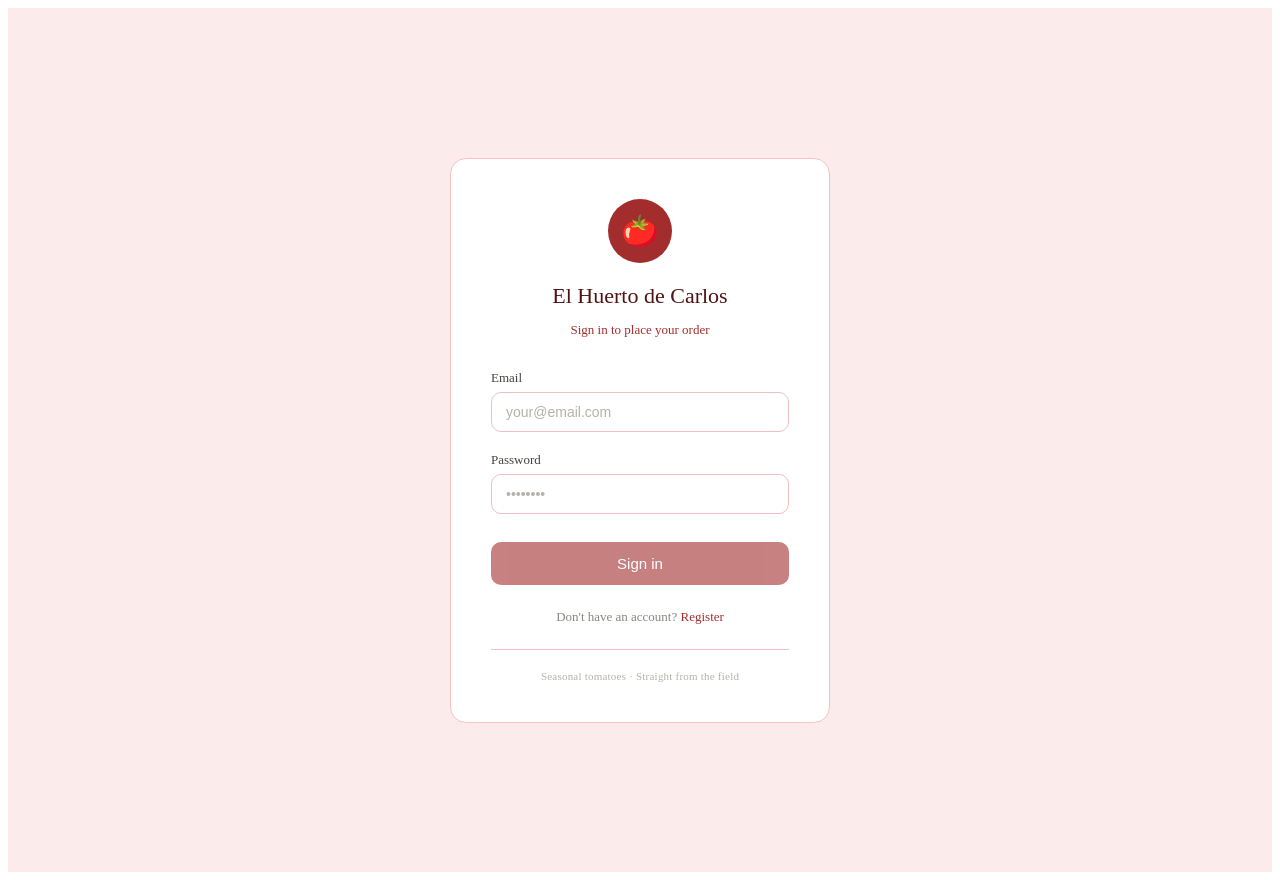
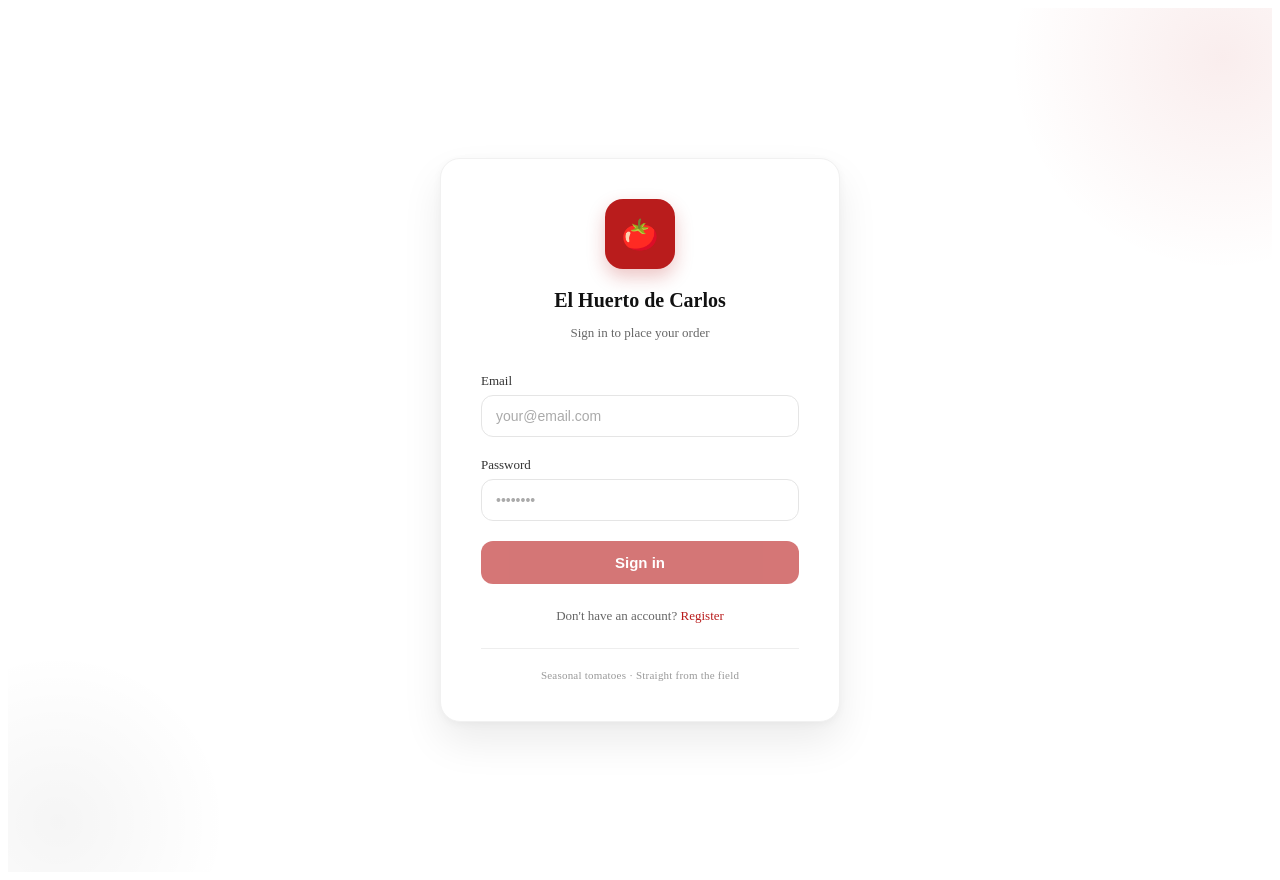
Before and after one commit to eariasvalor/HuertoCarlos-front, an Angular app: page /login in a window 1280 px wide. Built offline with nearby package versions, Linux system fonts and the light colour scheme.

Commit message:
Design changed: login, register & profile

```diff
--- a/src/app/components/login/login.component.scss
+++ b/src/app/components/login/login.component.scss
@@ -1,141 +1,214 @@
 .login-wrapper {
   min-height: 100vh;
-  background: #FCEBEB;
+  background: #ffffff;
   display: flex;
   align-items: center;
   justify-content: center;
   padding: 2rem 1rem;
+
+  position: relative;
+  overflow: hidden;
 }
 
+.login-wrapper::before {
+  content: "";
+  position: absolute;
+  width: 500px;
+  height: 500px;
+
+  background: radial-gradient(
+    circle,
+    rgba(185, 28, 28, 0.08),
+    transparent 60%
+  );
+
+  top: -200px;
+  right: -200px;
+  z-index: 0;
+}
+
+.login-wrapper::after {
+  content: "";
+  position: absolute;
+  width: 400px;
+  height: 400px;
+
+  background: radial-gradient(
+    circle,
+    rgba(0, 0, 0, 0.04),
+    transparent 60%
+  );
+
+  bottom: -150px;
+  left: -150px;
+  z-index: 0;
+}
+
+/* CARD */
 .login-card {
   background: white;
-  border-radius: 16px;
+  border-radius: 20px;
   padding: 2.5rem;
   width: 100%;
-  max-width: 380px;
-  border: 0.5px solid #F7C1C1;
+  max-width: 400px;
   box-sizing: border-box;
+  z-index: 1;
+  border: 1px solid #f1f1f1;
+  box-shadow:
+    0 20px 40px rgba(0, 0, 0, 0.08),
+    0 2px 8px rgba(0, 0, 0, 0.04);
+
+  position: relative;
+  overflow: hidden;
 }
-
+/* HEADER */
 .login-header {
   text-align: center;
   margin-bottom: 2rem;
-
-  h1 {
-    font-size: 22px;
-    font-weight: 500;
-    color: #501313;
-    margin-bottom: 6px;
-  }
-
-  p {
-    font-size: 13px;
-    color: #A32D2D;
-  }
 }
 
 .tomato-icon {
-  width: 64px;
-  height: 64px;
-  background: #A32D2D;
-  border-radius: 50%;
+  width: 70px;
+  height: 70px;
+  background: #b91c1c;
+  border-radius: 18px;
   display: flex;
   align-items: center;
   justify-content: center;
   margin: 0 auto 1.25rem;
   font-size: 30px;
+  box-shadow: 0 8px 18px rgba(185, 28, 28, 0.25);
 }
 
+.login-header h1 {
+  font-size: 20px;
+  font-weight: 600;
+  color: #111;
+  margin-bottom: 6px;
+}
+
+.login-header p {
+  font-size: 13px;
+  color: #666;
+}
+
+/* FORM */
 .form-group {
   margin-bottom: 1.25rem;
+}
 
-  label {
+.form-group label {
   display: block;
   font-size: 13px;
   font-weight: 500;
-    color: #444441;
+  color: #333;
   margin-bottom: 6px;
 }
 
-  input {
+.form-group input {
   width: 100%;
   box-sizing: border-box;
-    padding: 11px 14px;
-    border: 1.5px solid #F0C0C0;
-    border-radius: 10px;
+  padding: 12px 14px;
+
+  border: 1px solid #e5e5e5;
+  border-radius: 12px;
+
   font-size: 14px;
-    color: #2C2C2A;
+  color: #111;
+  background: #fff;
+
   outline: none;
-    background: white;
-    transition: border-color 0.15s;
-
-    &:focus { border-color: #A32D2D; }
-    &.error { border-color: #E24B4A; }
-    &::placeholder { color: #B4B2A9; }
-
-    &:-webkit-autofill {
-      -webkit-box-shadow: 0 0 0px 1000px white inset;
-      -webkit-text-fill-color: #2C2C2A;
-    }
-  }
+  transition: all 0.15s ease;
 }
 
+.form-group input:focus {
+  border-color: #b91c1c;
+  box-shadow: 0 0 0 3px rgba(185, 28, 28, 0.12);
+}
+
+.form-group input.error {
+  border-color: #dc2626;
+}
+
+.form-group input::placeholder {
+  color: #aaa;
+}
+
+/* ERROR */
 .error-msg {
   display: block;
   font-size: 12px;
-  color: #E24B4A;
+  color: #dc2626;
   margin-top: 4px;
 }
 
 .alert-error {
-  background: #FCEBEB;
-  border: 1px solid #F7C1C1;
-  color: #791F1F;
+  background: #fef2f2;
+  border: 1px solid #fecaca;
+  color: #991b1b;
   padding: 10px 12px;
-  border-radius: 8px;
+  border-radius: 10px;
   font-size: 13px;
   margin-bottom: 1rem;
 }
 
+/* BUTTON */
 button[type="submit"] {
   width: 100%;
-  box-sizing: border-box;
   padding: 13px;
-  background: #A32D2D;
+
+  background: #b91c1c;
   color: white;
+
   border: none;
-  border-radius: 10px;
+  border-radius: 12px;
+
   font-size: 15px;
-  font-weight: 500;
+  font-weight: 600;
+
   cursor: pointer;
-  margin-top: 0.5rem;
-  transition: background 0.15s;
+  transition: all 0.15s ease;
 
-  &:hover:not(:disabled) { background: #791F1F; }
-  &:disabled { opacity: 0.6; cursor: not-allowed; }
+  box-shadow: 0 10px 20px rgba(185, 28, 28, 0.2);
 }
 
+button[type="submit"]:hover:not(:disabled) {
+  background: #991b1b;
+  transform: translateY(-1px);
+}
+
+button[type="submit"]:disabled {
+  opacity: 0.6;
+  cursor: not-allowed;
+  box-shadow: none;
+  transform: none;
+}
+
+/* FOOTER */
 .login-footer {
   text-align: center;
   margin-top: 1.5rem;
   font-size: 13px;
-  color: #888780;
+  color: #666;
+}
 
-  a {
-    color: #A32D2D;
+.login-footer a {
+  color: #b91c1c;
   font-weight: 500;
   text-decoration: none;
-
-    &:hover { text-decoration: underline; }
-  }
 }
 
+.login-footer a:hover {
+  text-decoration: underline;
+}
+
+/* TAGLINE */
 .tagline {
   font-size: 11px;
-  color: #B4B2A9;
+  color: #999;
   text-align: center;
   margin-top: 1.5rem;
   padding-top: 1.25rem;
-  border-top: 0.5px solid #F7C1C1;
+  border-top: 1px solid #eee;
   letter-spacing: 0.02em;
 }
--- a/src/app/components/profile/profile.component.scss
+++ b/src/app/components/profile/profile.component.scss
@@ -1,69 +1,86 @@
 .profile-wrapper {
   min-height: 100vh;
-  background: #FCEBEB;
+  background: linear-gradient(180deg, #fafafa 0%, #f4f4f5 100%);
   padding-bottom: 2rem;
 }
 
+/* HEADER */
 
 .header {
-  padding: 1.5rem 1.5rem 1rem;
+  padding: 1.75rem 1.5rem 1rem;
 
   h1 {
-    font-size: 22px;
-    font-weight: 500;
-    color: #501313;
+    font-size: 24px;
+    font-weight: 600;
+    color: #18181b;
+    letter-spacing: -0.02em;
     margin-bottom: 4px;
   }
 
-  p { font-size: 13px; color: #A32D2D; }
+  p {
+    font-size: 14px;
+    color: #71717a;
+  }
+}
+
+/* ALERTS */
+
+.alert-success,
+.alert-error {
+  margin: 0 1.5rem 1rem;
+  padding: 12px 14px;
+  border-radius: 12px;
+  font-size: 13px;
+  border: 1px solid transparent;
 }
 
 .alert-success {
-  margin: 0 1.5rem 1rem;
-  padding: 10px 14px;
-  background: #EAF3DE;
-  border: 1px solid #C0DD97;
-  border-radius: 8px;
-  font-size: 13px;
-  color: #27500A;
+  background: #ecfdf5;
+  color: #065f46;
+  border-color: #a7f3d0;
 }
 
 .alert-error {
-  margin: 0 1.5rem 1rem;
-  padding: 10px 14px;
-  background: #FCEBEB;
-  border: 1px solid #F7C1C1;
-  border-radius: 8px;
-  font-size: 13px;
-  color: #791F1F;
+  background: #fef2f2;
+  color: #991b1b;
+  border-color: #fecaca;
 }
 
+/* CARD */
+
 .profile-card {
-  background: white;
-  border-radius: 12px;
-  border: 0.5px solid #F7C1C1;
-  padding: 1.5rem;
+  background: rgba(255, 255, 255, 0.9);
+  backdrop-filter: blur(10px);
+  border-radius: 18px;
+  border: 1px solid #e4e4e7;
+  padding: 1.75rem;
   margin: 0 1.5rem;
+  box-shadow: 0 10px 30px rgba(0,0,0,0.05);
 }
 
+/* AVATAR */
+
 .avatar {
-  width: 64px;
-  height: 64px;
-  background: #A32D2D;
+  width: 72px;
+  height: 72px;
+  background: linear-gradient(135deg, #111827, #3f3f46);
   border-radius: 50%;
   display: flex;
   align-items: center;
   justify-content: center;
-  font-size: 24px;
-  font-weight: 500;
+  font-size: 26px;
+  font-weight: 600;
   color: white;
   margin: 0 auto 1.5rem;
+  box-shadow: 0 10px 20px rgba(0,0,0,0.12);
 }
+
+/* INFO */
 
 .profile-info {
   display: flex;
   flex-direction: column;
-  gap: 12px;
+  gap: 14px;
   margin-bottom: 1.5rem;
 }
 
@@ -72,92 +89,94 @@
   flex-direction: column;
   gap: 4px;
   padding-bottom: 12px;
-  border-bottom: 0.5px solid #F7C1C1;
+  border-bottom: 1px solid #f4f4f5;
 
-  &:last-child { border-bottom: none; padding-bottom: 0; }
+  &:last-child {
+    border-bottom: none;
+    padding-bottom: 0;
+  }
 }
 
 .info-label {
   font-size: 11px;
-  color: #888780;
-  font-weight: 500;
+  color: #a1a1aa;
   text-transform: uppercase;
-  letter-spacing: 0.04em;
+  letter-spacing: 0.08em;
 }
 
 .info-value {
   font-size: 14px;
-  color: #2C2C2A;
+  color: #18181b;
   font-weight: 500;
 }
 
+/* BUTTONS */
+
 .btn-edit {
   width: 100%;
-  padding: 11px;
+  padding: 12px;
+  border-radius: 12px;
+  border: 1px solid #e4e4e7;
   background: white;
-  border: 1.5px solid #F0C0C0;
-  border-radius: 8px;
-  color: #A32D2D;
+  color: #18181b;
   font-size: 14px;
   font-weight: 500;
   cursor: pointer;
-  transition: all 0.15s;
+  transition: all 0.2s ease;
 
   &:hover {
-    background: #FCEBEB;
-    border-color: #A32D2D;
+    background: #f4f4f5;
+    transform: translateY(-1px);
   }
 }
 
+/* FORMS */
+
 .form-group {
-  margin-bottom: 1.25rem;
+  margin-bottom: 1.1rem;
 
   label {
-    display: block;
     font-size: 13px;
     font-weight: 500;
-    color: #444441;
+    color: #3f3f46;
     margin-bottom: 6px;
+    display: block;
   }
 
   input {
     width: 100%;
-    box-sizing: border-box;
-    padding: 11px 14px;
-    border: 1.5px solid #F0C0C0;
-    border-radius: 8px;
+    padding: 12px 14px;
+    border-radius: 12px;
+    border: 1px solid #e4e4e7;
+    background: white;
     font-size: 14px;
-    color: #2C2C2A;
+    transition: all 0.2s ease;
     outline: none;
-    background: white;
-    transition: border-color 0.15s;
 
-    &:focus { border-color: #A32D2D; }
-    &.error { border-color: #E24B4A; }
-    &:disabled { background: #F1EFE8; color: #888780; cursor: not-allowed; }
-    &::placeholder { color: #B4B2A9; }
+    &:focus {
+      border-color: #18181b;
+      box-shadow: 0 0 0 3px rgba(24,24,27,0.08);
+    }
+
+    &.error {
+      border-color: #ef4444;
+      box-shadow: 0 0 0 3px rgba(239,68,68,0.1);
+    }
+
+    &:disabled {
+      background: #f4f4f5;
+      color: #a1a1aa;
+    }
   }
 }
 
-.field-hint {
-  display: block;
-  font-size: 11px;
-  color: #B4B2A9;
+.error-msg {
+  font-size: 12px;
+  color: #ef4444;
   margin-top: 4px;
 }
 
-.optional {
-  font-size: 11px;
-  color: #B4B2A9;
-  font-weight: 400;
-}
-
-.error-msg {
-  display: block;
-  font-size: 12px;
-  color: #E24B4A;
-  margin-top: 4px;
-}
+/* ACTIONS */
 
 .form-actions {
   display: flex;
@@ -167,92 +186,66 @@
 
 .btn-cancel {
   flex: 1;
-  padding: 11px;
+  padding: 12px;
+  border-radius: 12px;
+  border: 1px solid #e4e4e7;
   background: white;
-  border: 1.5px solid #F0C0C0;
-  border-radius: 8px;
-  color: #888780;
-  font-size: 14px;
-  font-weight: 500;
+  color: #71717a;
   cursor: pointer;
-  transition: all 0.15s;
 
-  &:hover { background: #F1EFE8; }
+  &:hover {
+    background: #f4f4f5;
+  }
 }
 
 .btn-save {
   flex: 2;
-  padding: 11px;
-  background: #A32D2D;
+  padding: 12px;
+  border-radius: 12px;
   border: none;
-  border-radius: 8px;
+  background: #18181b;
   color: white;
-  font-size: 14px;
   font-weight: 500;
   cursor: pointer;
-  transition: background 0.15s;
+  transition: all 0.2s ease;
 
-  &:hover:not(:disabled) { background: #791F1F; }
-  &:disabled { opacity: 0.6; cursor: not-allowed; }
+  &:hover:not(:disabled) {
+    background: #000;
+    transform: translateY(-1px);
+  }
+
+  &:disabled {
+    opacity: 0.5;
+  }
 }
+
+/* QUICK LINKS */
 
 .quick-links {
   margin: 1rem 1.5rem 0;
   display: flex;
   flex-direction: column;
-  gap: 8px;
+  gap: 10px;
 }
 
 .quick-link {
   display: flex;
+  justify-content: space-between;
   align-items: center;
-  justify-content: space-between;
-  padding: 14px 1rem;
+  padding: 14px;
+  border-radius: 14px;
   background: white;
-  border-radius: 8px;
-  border: 0.5px solid #F7C1C1;
+  border: 1px solid #e4e4e7;
   text-decoration: none;
-  color: #2C2C2A;
-  font-size: 14px;
-  font-weight: 500;
-  transition: background 0.15s;
+  color: #18181b;
+  transition: all 0.2s ease;
 
-  &:hover { background: #FCEBEB; }
+  &:hover {
+    transform: translateY(-2px);
+    box-shadow: 0 10px 20px rgba(0,0,0,0.05);
+  }
 }
 
 .arrow {
-  color: #A32D2D;
-  font-size: 16px;
+  color: #a1a1aa;
 }
-
-.section-title {
-  font-size: 13px;
-  font-weight: 600;
-  color: #501313;
-  margin-bottom: 1rem;
-  padding-top: 0.5rem;
-  border-top: 0.5px solid #F7C1C1;
-}
-
-.form-row {
-  display: flex;
-  gap: 12px;
-
-  .form-group { flex: 1; }
-}
-
-.phone-row {
-  display: flex;
-  gap: 8px;
-
-  .phone-prefix {
-    width: 70px;
-    flex-shrink: 0;
-    box-sizing: border-box;
-  }
-
-  .phone-number {
-    flex: 1;
-    box-sizing: border-box;
-  }
-}
--- a/src/app/components/register/register.component.scss
+++ b/src/app/components/register/register.component.scss
@@ -1,150 +1,220 @@
 .register-wrapper {
   min-height: 100vh;
-  background: #FCEBEB;
+  background: #ffffff;
   display: flex;
   align-items: center;
   justify-content: center;
   padding: 2rem 1rem;
+
+  position: relative;
+  overflow: hidden;
 }
 
+
+.register-wrapper::before {
+  content: "";
+  position: absolute;
+  width: 500px;
+  height: 500px;
+  background: radial-gradient(
+    circle,
+    rgba(185, 28, 28, 0.08),
+    transparent 60%
+  );
+  top: -200px;
+  right: -200px;
+  z-index: 0;
+}
+
+.register-wrapper::after {
+  content: "";
+  position: absolute;
+  width: 400px;
+  height: 400px;
+  background: radial-gradient(
+    circle,
+    rgba(0, 0, 0, 0.04),
+    transparent 60%
+  );
+  bottom: -150px;
+  left: -150px;
+  z-index: 0;
+}
+
+/* CARD */
 .register-card {
   background: white;
-  border-radius: 16px;
+  border-radius: 20px;
   padding: 2.5rem 2rem;
   width: 100%;
-  max-width: 380px;
-  border: 0.5px solid #F7C1C1;
+  max-width: 420px;
+  box-sizing: border-box;
+
+  border: 1px solid #f1f1f1;
+
+  box-shadow:
+    0 20px 40px rgba(0, 0, 0, 0.08),
+    0 2px 8px rgba(0, 0, 0, 0.04);
+
+  z-index: 1;
 }
 
+/* HEADER */
 .register-header {
   text-align: center;
   margin-bottom: 2rem;
+}
 
-  h1 {
-    font-size: 22px;
-    font-weight: 500;
-    color: #501313;
+.register-header h1 {
+  font-size: 20px;
+  font-weight: 600;
+  color: #111;
   margin-bottom: 6px;
 }
 
-  p {
+.register-header p {
   font-size: 13px;
-    color: #A32D2D;
-  }
+  color: #666;
 }
 
+/* ICON */
 .tomato-icon {
-  width: 64px;
-  height: 64px;
-  background: #A32D2D;
-  border-radius: 50%;
+  width: 70px;
+  height: 70px;
+  background: #b91c1c;
+  border-radius: 18px;
   display: flex;
   align-items: center;
   justify-content: center;
   margin: 0 auto 1.25rem;
   font-size: 30px;
+
+  box-shadow: 0 10px 20px rgba(185, 28, 28, 0.25);
 }
 
+/* FORM */
 .form-group {
   margin-bottom: 1.25rem;
+}
 
-  label {
+.form-group label {
   display: block;
   font-size: 13px;
   font-weight: 500;
-    color: #444441;
+  color: #333;
   margin-bottom: 6px;
 }
 
-input {
+.form-group input {
   width: 100%;
-  padding: 11px 14px;
-  border: 1.5px solid #F0C0C0;
-  border-radius: 10px;
+  padding: 12px 14px;
+  border: 1px solid #e5e5e5;
+  border-radius: 12px;
   font-size: 14px;
-  color: #2C2C2A;
+  color: #111;
+  background: #fff;
   outline: none;
-  background: white;
-  transition: border-color 0.15s;
+  transition: all 0.15s ease;
   box-sizing: border-box;
-
-  &:focus { border-color: #A32D2D; }
-  &.error { border-color: #E24B4A; }
-  &::placeholder { color: #B4B2A9; }
-}
 }
 
+.form-group input:focus {
+  border-color: #b91c1c;
+  box-shadow: 0 0 0 3px rgba(185, 28, 28, 0.12);
+}
+
+.form-group input.error {
+  border-color: #dc2626;
+}
+
+.form-group input::placeholder {
+  color: #aaa;
+}
+
+/* ERROR */
 .error-msg {
   display: block;
   font-size: 12px;
-  color: #E24B4A;
+  color: #dc2626;
   margin-top: 4px;
 }
 
 .alert-error {
-  background: #FCEBEB;
-  border: 1px solid #F7C1C1;
-  color: #791F1F;
+  background: #fef2f2;
+  border: 1px solid #fecaca;
+  color: #991b1b;
   padding: 10px 12px;
-  border-radius: 8px;
+  border-radius: 10px;
   font-size: 13px;
   margin-bottom: 1rem;
 }
 
+/* BUTTON */
 button[type="submit"] {
   width: 100%;
   padding: 13px;
-  background: #A32D2D;
+  background: #b91c1c;
   color: white;
   border: none;
-  border-radius: 10px;
+  border-radius: 12px;
   font-size: 15px;
-  font-weight: 500;
+  font-weight: 600;
   cursor: pointer;
-  margin-top: 0.5rem;
-  transition: background 0.15s;
-
-  &:hover:not(:disabled) { background: #791F1F; }
-  &:disabled { opacity: 0.6; cursor: not-allowed; }
+  transition: all 0.15s ease;
+  box-shadow: 0 10px 20px rgba(185, 28, 28, 0.2);
 }
 
+button[type="submit"]:hover:not(:disabled) {
+  background: #991b1b;
+  transform: translateY(-1px);
+}
+
+button[type="submit"]:disabled {
+  opacity: 0.6;
+  cursor: not-allowed;
+  box-shadow: none;
+}
+
+/* FOOTER */
 .register-footer {
   text-align: center;
   margin-top: 1.5rem;
   font-size: 13px;
-  color: #888780;
+  color: #666;
+}
 
-  a {
-    color: #A32D2D;
+.register-footer a {
+  color: #b91c1c;
   font-weight: 500;
   text-decoration: none;
-
-    &:hover { text-decoration: underline; }
-  }
 }
 
+.register-footer a:hover {
+  text-decoration: underline;
+}
+
+/* TAGLINE */
 .tagline {
   font-size: 11px;
-  color: #B4B2A9;
+  color: #999;
   text-align: center;
   margin-top: 1.5rem;
   padding-top: 1.25rem;
-  border-top: 0.5px solid #F7C1C1;
+  border-top: 1px solid #eee;
   letter-spacing: 0.02em;
 }
 
+/* PHONE ROW */
 .phone-row {
   display: flex;
   gap: 8px;
-
-  .phone-prefix {
-    width: 70px;
-    flex-shrink: 0;
-    box-sizing: border-box;
 }
 
-  .phone-number {
+.phone-row .phone-prefix {
+  width: 80px;
+  flex-shrink: 0;
+}
+
+.phone-row .phone-number {
   flex: 1;
-    box-sizing: border-box;
 }
-}
```
Also changed, not shown: src/app/components/catalogue/catalogue.component.scss (+67 -38 lines). Lines whose indentation alone changed are shown as unchanged.
